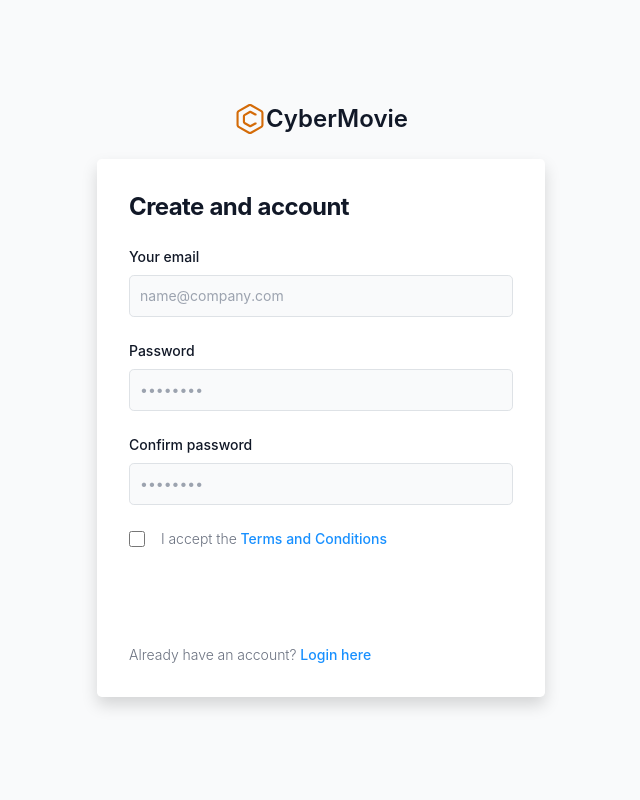
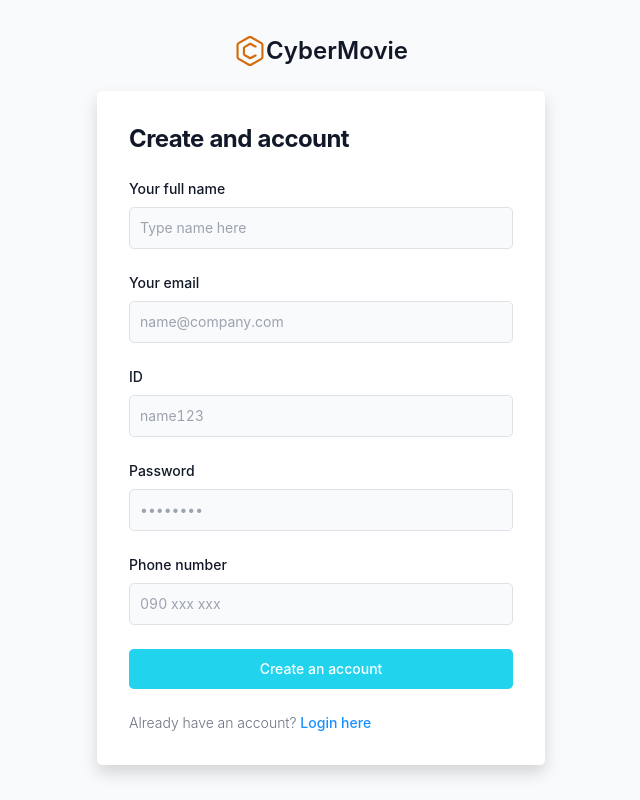
Before and after one commit to PhuforWork/movie_web_reactjs, a React (Create React App) app: page /adminguards/register in a window 1280 px wide. Shown: the whole page, without its empty margins (319-959 px from the left). Built offline with nearby package versions, Linux system fonts and the light colour scheme; no server answers.

Commit message:
admin page

```diff
--- a/package.json
+++ b/package.json
@@ -19,6 +19,7 @@
     "node-sass": "^7.0.1",
     "react": "^18.2.0",
     "react-dom": "^18.2.0",
+    "react-highlight-words": "^0.18.0",
     "react-i18next": "^11.18.4",
     "react-redux": "^8.0.2",
     "react-router-dom": "^6.3.0",
--- a/src/layouts/admin.js
+++ b/src/layouts/admin.js
@@ -0,0 +1,112 @@
+import {
+  DesktopOutlined,
+  FileOutlined,
+  PieChartOutlined,
+  TeamOutlined,
+  UserOutlined,
+} from "@ant-design/icons";
+import { Breadcrumb, Layout, Menu, notification } from "antd";
+import React, { useEffect, useState } from "react";
+import { useSelector } from "react-redux";
+import { Outlet, useNavigate } from "react-router-dom";
+const { Header, Content, Footer, Sider } = Layout;
+
+function getItem(label, key, icon, children) {
+  return {
+    key,
+    icon,
+    children,
+    label,
+  };
+}
+
+const items = [
+  getItem("Option 1", "1", <PieChartOutlined />),
+  getItem("Option 2", "2", <DesktopOutlined />),
+  getItem("User", "sub1", <UserOutlined />, [
+    getItem("Tom", "3"),
+    getItem("Bill", "4"),
+    getItem("Alex", "5"),
+  ]),
+  getItem("Team", "sub2", <TeamOutlined />, [
+    getItem("Team 1", "6"),
+    getItem("Team 2", "8"),
+  ]),
+  getItem("Files", "9", <FileOutlined />),
+];
+
+export default function AdminLayout() {
+  const quanlynguoidung = useSelector((state) => state.quanlyUserReducer);
+  const navigate = useNavigate();
+  const [collapsed, setCollapsed] = useState(false);
+
+  useEffect(() => {
+    if (
+      quanlynguoidung.userAccount &&
+      quanlynguoidung.userAccount.maLoaiNguoiDung !== "QuanTri"
+    ) {
+      notification.warning({
+        message: "Khách hàng không thể vào trang admin",
+      });
+      return navigate("/home");
+    } else {
+      notification.success({
+        message: "Quyền admin",
+        description: `Chào mừng admin ${quanlynguoidung.userAccount.hoTen}`,
+      });
+    }
+  }, [quanlynguoidung]);
+
+  return (
+    <Layout
+      style={{
+        minHeight: "100vh",
+      }}
+    >
+      <Sider
+        collapsible
+        collapsed={collapsed}
+        onCollapse={(value) => setCollapsed(value)}
+      >
+        <div className="logo" />
+        <Menu
+          theme="dark"
+          defaultSelectedKeys={["1"]}
+          mode="inline"
+          items={items}
+        />
+      </Sider>
+      <Layout className="site-layout">
+        <Header
+          className="site-layout-background"
+          style={{
+            padding: 0,
+          }}
+        />
+        <Content
+          style={{
+            margin: "0 16px",
+          }}
+        >
+          <Breadcrumb
+            style={{
+              margin: "16px 0",
+            }}
+          >
+            <Breadcrumb.Item>User</Breadcrumb.Item>
+            <Breadcrumb.Item>Bill</Breadcrumb.Item>
+          </Breadcrumb>
+          <div
+            className="site-layout-background"
+            style={{
+              padding: 24,
+              minHeight: 360,
+            }}
+          >
+            <Outlet />
+          </div>
+        </Content>
+      </Layout>
+    </Layout>
+  );
+}
--- a/src/pages/login/login.jsx
+++ b/src/pages/login/login.jsx
@@ -3,6 +3,7 @@ import React from "react";
 import { useState } from "react";
 import { useDispatch } from "react-redux";
 import { NavLink } from "react-router-dom";
+import Loading from "../../components/loading/loading";
 import { fetchUserApi } from "../../services/quanlyuser";
 import {
   SET_ACCOUNTS_USER,
@@ -43,6 +44,7 @@ export default function Login() {
   };
   return (
     <section className="h-screen">
+      <Loading />
       <div className="container px-6 h-full text-gray-800">
         <div className="flex xl:justify-center lg:justify-between justify-center items-center flex-wrap h-full g-6">
           <div className="grow-0 shrink-1 md:shrink-0 basis-auto xl:w-6/12 lg:w-6/12 md:w-9/12 mb-12 md:mb-0">
--- a/src/pages/register/register.jsx
+++ b/src/pages/register/register.jsx
@@ -1,8 +1,11 @@
+import { notification } from "antd";
 import React, { useState } from "react";
-import { NavLink } from "react-router-dom";
+import { NavLink, useNavigate } from "react-router-dom";
+import { GROUP_ID } from "../../constants/common";
 import { fetchRegisterApi } from "../../services/quanlyuser";
 
 export default function Register() {
+  const navigate = useNavigate();
   const [regis, setRegis] = useState({
     taiKhoan: "",
     matKhau: "",
@@ -11,7 +14,28 @@ export default function Register() {
     maNhom: "",
     hoTen: "",
   });
-  const handleChange = (event) => {};
+  const handleChange = (event) => {
+    const { name, value } = event.target;
+    setRegis({
+      ...regis,
+      [name]: value,
+      maNhom: GROUP_ID,
+    });
+  };
+  const handleOnSubmit = async (event) => {
+    event.preventDefault();
+    try {
+      await fetchRegisterApi(regis);
+      notification.warning({
+        message: "Đăng ký thành công",
+      });
+      navigate("/adminguards/login")
+    } catch (error) {
+      notification.warning({
+        message: "Đăng ký thất bại",
+      });
+    }
+  };
   return (
     <section className="bg-gray-50">
       <div className="flex flex-col items-center justify-center px-6 py-8 mx-auto md:h-screen lg:py-0">
@@ -30,99 +54,116 @@ export default function Register() {
           </svg>
           CyberMovie
         </NavLink>
-        <div className="w-full bg-white rounded-lg shadow dark:border md:mt-0 sm:max-w-md xl:p-0 dark:bg-gray-800 dark:border-gray-700">
+        <div className="w-full bg-white rounded-lg shadow dark:border md:mt-0 sm:max-w-md xl:p-0 dark:bg-gray-800 ">
           <div className="p-6 space-y-4 md:space-y-6 sm:p-8">
-            <h1 className="text-xl font-bold leading-tight tracking-tight text-gray-900 md:text-2xl dark:text-white">
+            <h1 className="text-xl font-bold leading-tight tracking-tight text-gray-900 md:text-2xl ">
               Create and account
             </h1>
-            <form className="space-y-4 md:space-y-6" action="#">
+            <form
+              className="space-y-4 md:space-y-6"
+              action="#"
+              onSubmit={handleOnSubmit}
+            >
+              <div>
+                <label
+                  htmlFor="fullname"
+                  className="block mb-2 text-sm font-medium text-gray-900 "
+                >
+                  Your full name
+                </label>
+                <input
+                  onChange={handleChange}
+                  type="text"
+                  name="hoTen"
+                  id="fullname"
+                  className="bg-gray-50 border border-gray-300 text-gray-900 sm:text-sm rounded-lg focus:ring-primary-600 focus:border-primary-600 block w-full p-2.5 "
+                  placeholder="Type name here"
+                  required
+                />
+              </div>
               <div>
                 <label
                   htmlFor="email"
-                  className="block mb-2 text-sm font-medium text-gray-900 dark:text-white"
+                  className="block mb-2 text-sm font-medium text-gray-900 "
                 >
                   Your email
                 </label>
                 <input
+                  onChange={handleChange}
                   type="email"
                   name="email"
                   id="email"
-                  className="bg-gray-50 border border-gray-300 text-gray-900 sm:text-sm rounded-lg focus:ring-primary-600 focus:border-primary-600 block w-full p-2.5 dark:bg-gray-700 dark:border-gray-600 dark:placeholder-gray-400 dark:text-white dark:focus:ring-blue-500 dark:focus:border-blue-500"
+                  className="bg-gray-50 border border-gray-300 text-gray-900 sm:text-sm rounded-lg focus:ring-primary-600 focus:border-primary-600 block w-full p-2.5 "
                   placeholder="name@company.com"
                   required
                 />
               </div>
               <div>
                 <label
-                  htmlFor="password"
-                  className="block mb-2 text-sm font-medium text-gray-900 dark:text-white"
+                  htmlFor="taikhoan"
+                  className="block mb-2 text-sm font-medium text-gray-900 "
                 >
-                  Password
+                  ID
                 </label>
                 <input
-                  type="password"
-                  name="password"
-                  id="password"
-                  placeholder="••••••••"
-                  className="bg-gray-50 border border-gray-300 text-gray-900 sm:text-sm rounded-lg focus:ring-primary-600 focus:border-primary-600 block w-full p-2.5 dark:bg-gray-700 dark:border-gray-600 dark:placeholder-gray-400 dark:text-white dark:focus:ring-blue-500 dark:focus:border-blue-500"
+                  onChange={handleChange}
+                  type="text"
+                  name="taiKhoan"
+                  id="taikhoan"
+                  className="bg-gray-50 border border-gray-300 text-gray-900 sm:text-sm rounded-lg focus:ring-primary-600 focus:border-primary-600 block w-full p-2.5 "
+                  placeholder="name123"
                   required
                 />
               </div>
               <div>
                 <label
-                  htmlFor="confirm-password"
-                  className="block mb-2 text-sm font-medium text-gray-900 dark:text-white"
+                  htmlFor="password"
+                  className="block mb-2 text-sm font-medium text-gray-900"
                 >
-                  Confirm password
+                  Password
                 </label>
                 <input
-                  type="confirm-password"
-                  name="confirm-password"
-                  id="confirm-password"
+                  onChange={handleChange}
+                  type="password"
+                  name="matKhau"
+                  id="password"
                   placeholder="••••••••"
-                  className="bg-gray-50 border border-gray-300 text-gray-900 sm:text-sm rounded-lg focus:ring-primary-600 focus:border-primary-600 block w-full p-2.5 dark:bg-gray-700 dark:border-gray-600 dark:placeholder-gray-400 dark:text-white dark:focus:ring-blue-500 dark:focus:border-blue-500"
+                  className="bg-gray-50 border border-gray-300 text-gray-900 sm:text-sm rounded-lg focus:ring-primary-600 focus:border-primary-600 block w-full p-2.5 "
                   required
                 />
               </div>
-              <div className="flex items-start">
-                <div className="flex items-center h-5">
+              <div>
+                <label
+                  htmlFor="number"
+                  className="block mb-2 text-sm font-medium text-gray-900"
+                >
+                  Phone number
+                </label>
                 <input
-                    id="terms"
-                    aria-describedby="terms"
-                    type="checkbox"
-                    className="w-4 h-4 border border-gray-300 rounded bg-gray-50 focus:ring-3 focus:ring-primary-300 dark:bg-gray-700 dark:border-gray-600 dark:focus:ring-primary-600 dark:ring-offset-gray-800"
+                  onChange={handleChange}
+                  type="text"
+                  name="soDt"
+                  id="number"
+                  pattern="/^[0-9]+$/"
+                  placeholder="090 xxx xxx"
+                  className="bg-gray-50 border border-gray-300 text-gray-900 sm:text-sm rounded-lg focus:ring-primary-600 focus:border-primary-600 block w-full p-2.5 "
                   required
                 />
               </div>
-                <div className="ml-3 text-sm">
-                  <label
-                    htmlFor="terms"
-                    className="font-light text-gray-500 dark:text-gray-300"
-                  >
-                    I accept the{" "}
-                    <a
-                      className="font-medium text-primary-600 hover:underline dark:text-primary-500"
-                      href="#"
-                    >
-                      Terms and Conditions
-                    </a>
-                  </label>
-                </div>
-              </div>
               <button
                 type="submit"
-                className="w-full text-white bg-primary-600 hover:bg-primary-700 focus:ring-4 focus:outline-none focus:ring-primary-300 font-medium rounded-lg text-sm px-5 py-2.5 text-center dark:bg-primary-600 dark:hover:bg-primary-700 dark:focus:ring-primary-800"
+                className="w-full text-white bg-cyan-400 hover:bg-cyan-500 focus:ring-4 focus:outline-none focus:ring-primary-300 font-medium rounded-lg text-sm px-5 py-2.5 text-center "
               >
                 Create an account
               </button>
-              <p className="text-sm font-light text-gray-500 dark:text-gray-400">
+              <p className="text-sm font-light text-gray-500  ">
                 Already have an account?{" "}
-                <a
-                  href="#"
-                  className="font-medium text-primary-600 hover:underline dark:text-primary-500"
+                <NavLink
+                  to="/adminguards/login"
+                  className="font-medium text-primary-600 hover:underline "
                 >
                   Login here
-                </a>
+                </NavLink>
               </p>
             </form>
           </div>
```
Also changed, not shown: src/guards/admin.guards.js (+27 -9 lines), src/pages/adminLayout/dashboard/dashboard.jsx (added, +7 -0 lines), src/pages/adminLayout/films/films.jsx (added, +119 -0 lines), src/pages/adminLayout/showtime/showtime.jsx (added, +7 -0 lines), src/routes/index.jsx (+22 -0 lines), 1 other file (tests, documents, lock files or other folders). Lines whose indentation alone changed are shown as unchanged.
